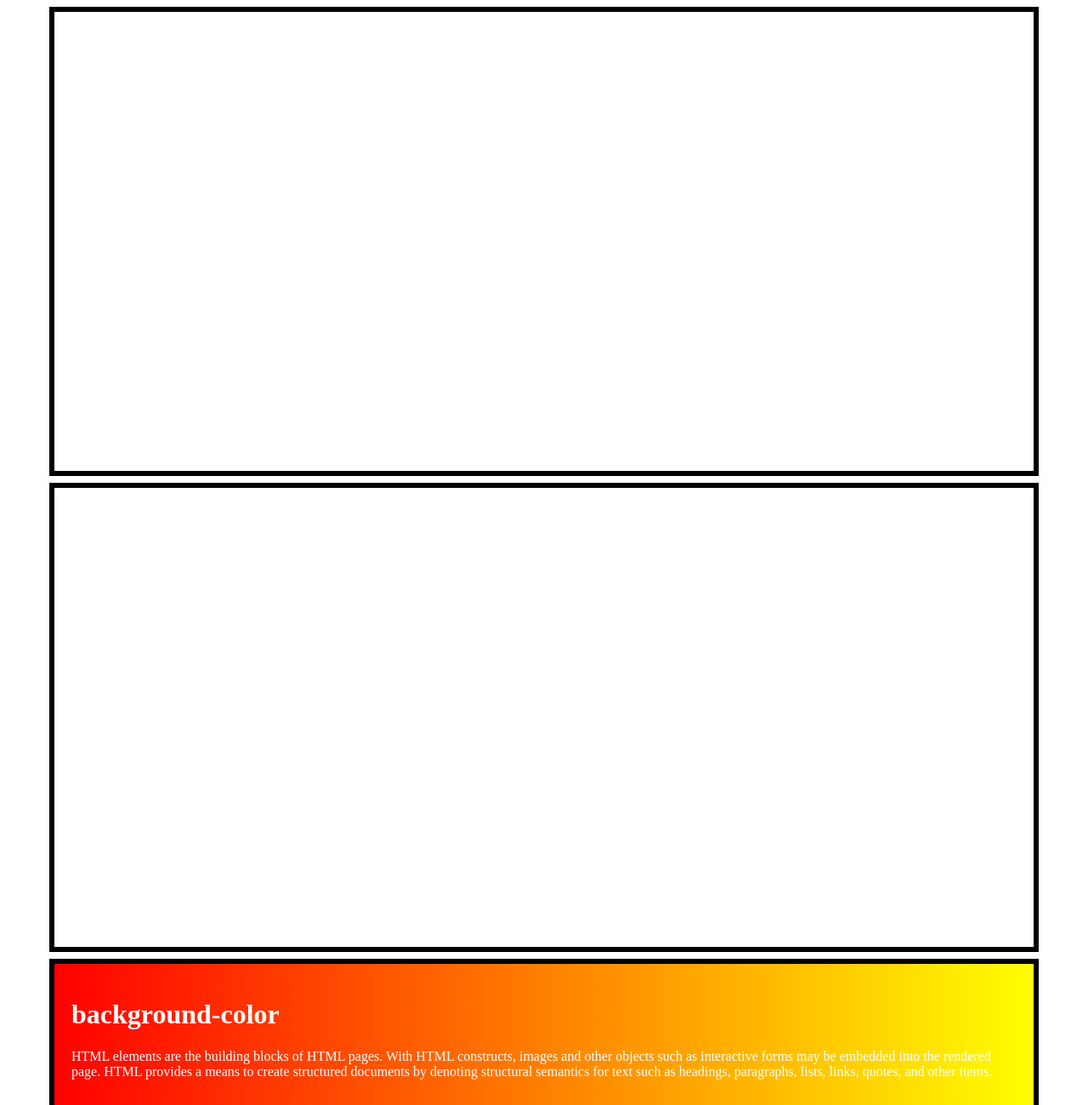
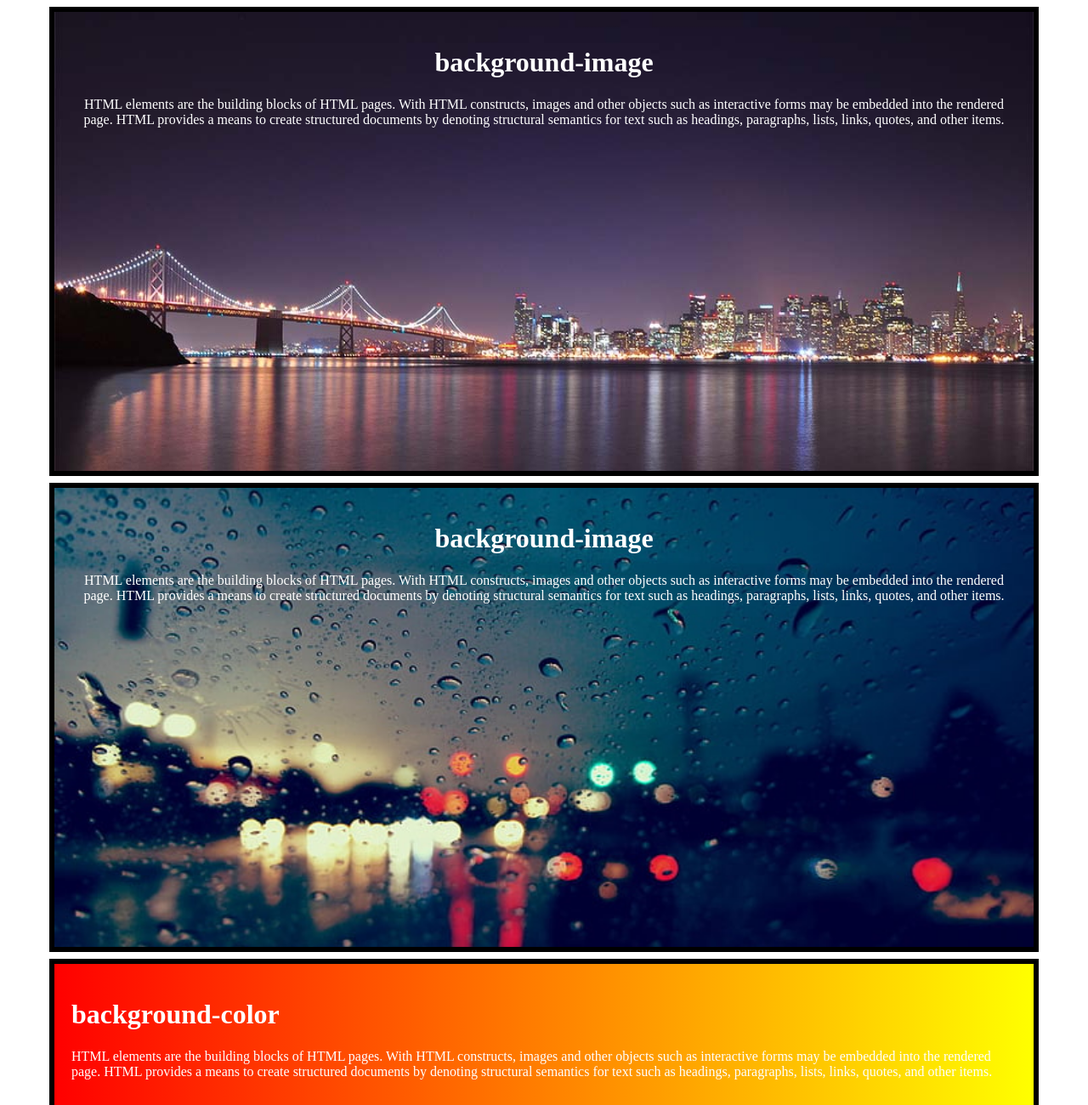
Before and after one commit to Arun8008/Task_03, a plain HTML site: page index.html in a window 1280 px wide. Shown: the top 1300 px of the page at 85% size. Drawn offline with Linux system fonts and the light colour scheme.

Commit message:
Update index.html

```diff
--- a/index.html
+++ b/index.html
@@ -18,7 +18,7 @@
 			  margin-left:50px;
 			}
 	    .img1{ color:white;
-		       background-image:url('Photos/img1.jpg');
+		       background-image:url('bg image/img1.jpg');
 		       height:500px;
 			   text-align:center;
 			   background-position:center-bottom;
@@ -26,7 +26,7 @@
 			   background-attachment:fixed;
 		      }
 		.img2{ color:white;
-		       background-image:url('Photos/img3.jpg');
+		       background-image:url('bg image/img3.jpg');
 			   height:500px;
 			   text-align:center;
 			   background-position:center-top;
@@ -46,7 +46,7 @@
 		       height:200px;
 			   }
 	    .sd1{ color:white;
-		       background-image:linear-gradient(#000,rgba(150,11,130,0.8)),url('Photos/shadow.jpg');
+		       background-image:linear-gradient(#000,rgba(150,11,130,0.8)),url('bg image/shadow.jpg');
 
 			   }
 	 </style>
```
